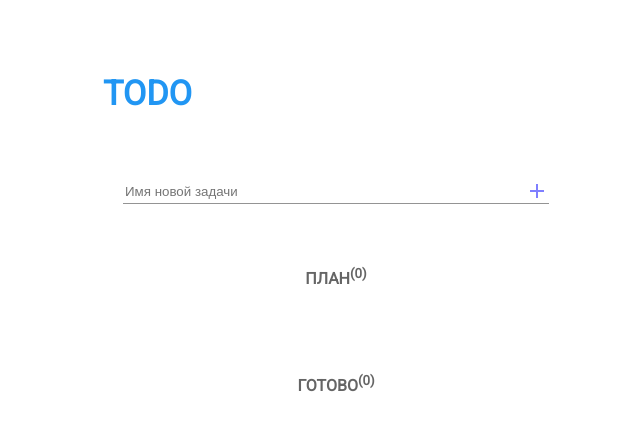
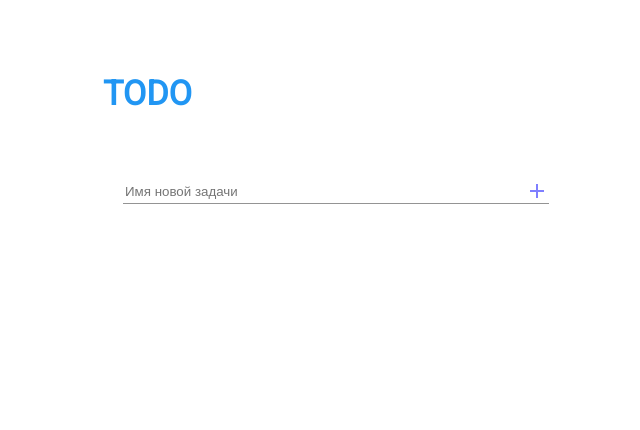
Before and after one commit to MariKhad/todo_react, a React (Create React App) app: page / in a window 1280 px wide. Shown: the top 430 px of the page, without its empty margins (304-944 px from the left). Built offline with nearby package versions, Linux system fonts and the light colour scheme; a web font is replaced by a local one.

Commit message:
renamed variable isTitleNotVisible

```diff
--- a/src/Components/Done/Done.jsx
+++ b/src/Components/Done/Done.jsx
@@ -10,11 +10,11 @@ export const Done = ({ deleteTask, changeStatus, tasks }) => {
 			taskList.push(<Task task={task.name} key={task.name} status={DONE} deleteTask={deleteTask} isChecked={true} changeStatus={changeStatus} />)
 		}
 	})
-	const isTitleVisible = taskList === 0;
+	const isTitleNotVisible = taskList.length === 0;
 
 	return (
 		<Container>
-			{isTitleVisible ? '' : <h2 className="subtitle">готово<sup>({taskList.length})</sup></h2>}
+			{isTitleNotVisible ? '' : <h2 className="subtitle">готово<sup>({taskList.length})</sup></h2>}
 			{taskList}
 		</Container>
 	)
--- a/src/Components/ToDo/ToDo.jsx
+++ b/src/Components/ToDo/ToDo.jsx
@@ -10,11 +10,11 @@ export const ToDo = ({ tasks, setTasks, deleteTask, changeStatus }) => {
 		}
 	})
 
-	const isTitleVisible = taskList === 0;
+	const isTitleNotVisible = taskList.length === 0;
 
 	return (
 		<Container>
-			{isTitleVisible ? '' : <h2 className="subtitle">план<sup>({taskList.length})</sup></h2>}
+			{isTitleNotVisible ? '' : <h2 className="subtitle">план<sup>({taskList.length})</sup></h2>}
 			{taskList}
 		</Container>
 	)
```
